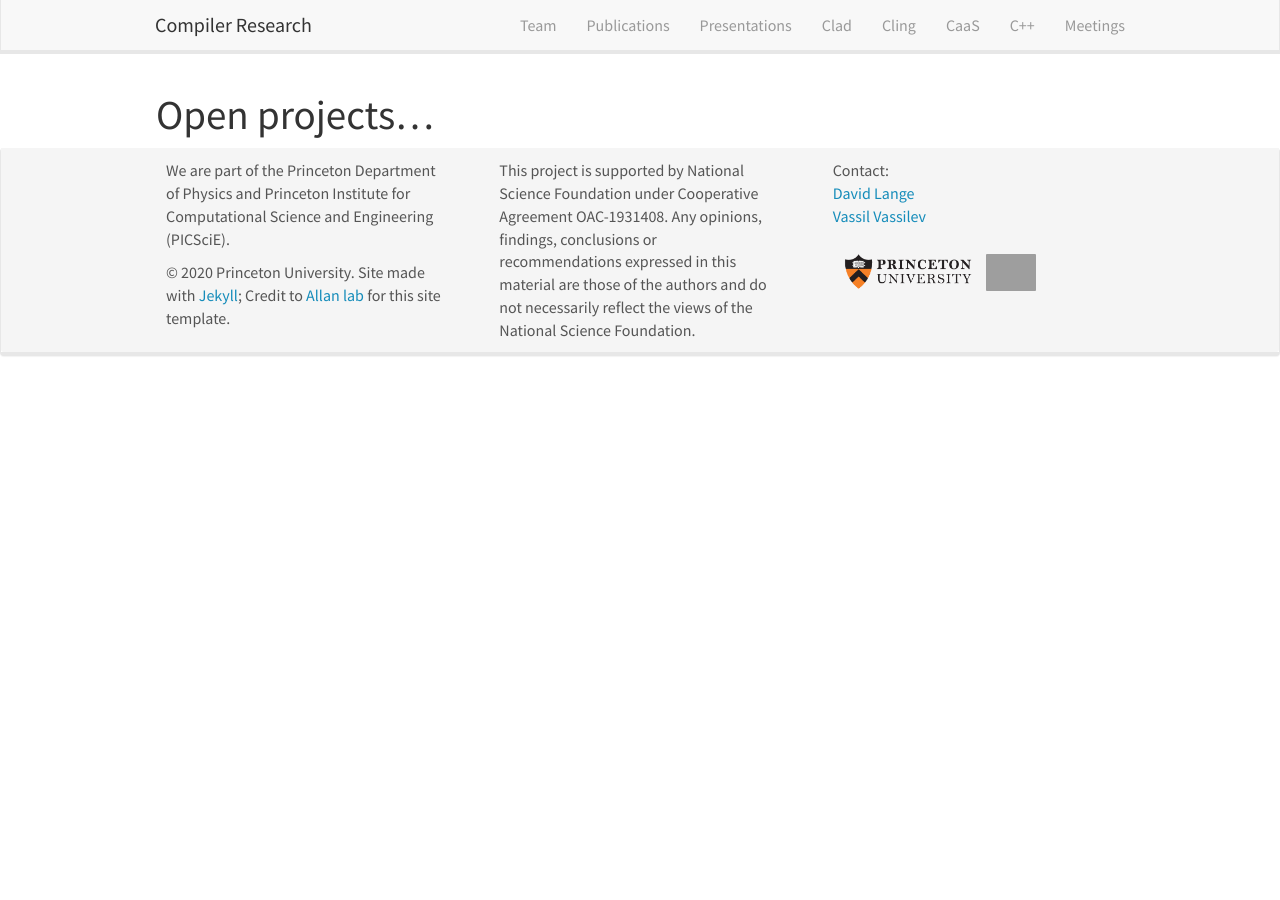
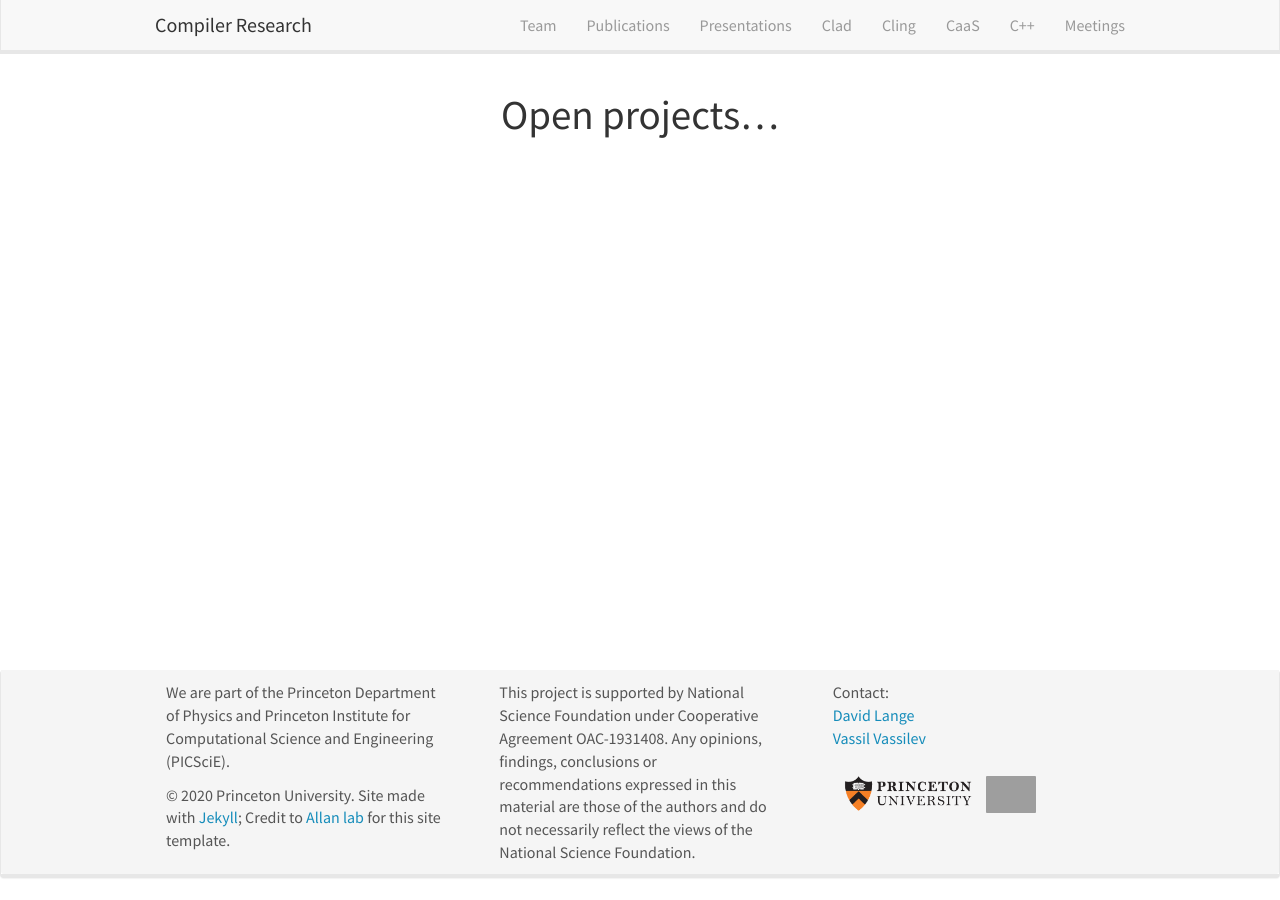
Before and after one commit to vgvassilev/clad, a Jekyll site: the page built from _pages/open_projects.md, in a window 1280 px wide. Built offline with Jekyll 4.4.1, drawn with Linux system fonts in a browser that asks for light colours; nearby versions of some CDN libraries; grey boxes are pictures that could not be loaded.

Commit message:
follow https://stackoverflow.com/questions/16679146/force-footer-on-bottom-on-pages-with-little-content to move footer to bottom of browser window on empty pages

```diff
--- a/css/main.scss
+++ b/css/main.scss
@@ -8,10 +8,20 @@
     border-radius:2%;
 }
 
+html, body {
+    height: 100%;
+}
 
 body {
-	padding-top: 70px;
+    padding-top: 70px;
+    display: flex;
+    flex-direction: column;
 }
+
+.panel {
+    flex-shrink: 0;
+}
+
 
 figcaption {
     text-align: right;
@@ -44,6 +54,7 @@
   margin-right: auto;
   margin-left: auto;
   max-width: 1000px; /* or 950px */
+  flex: 1 0 auto;
 }
 
 /* Home, News */
```
